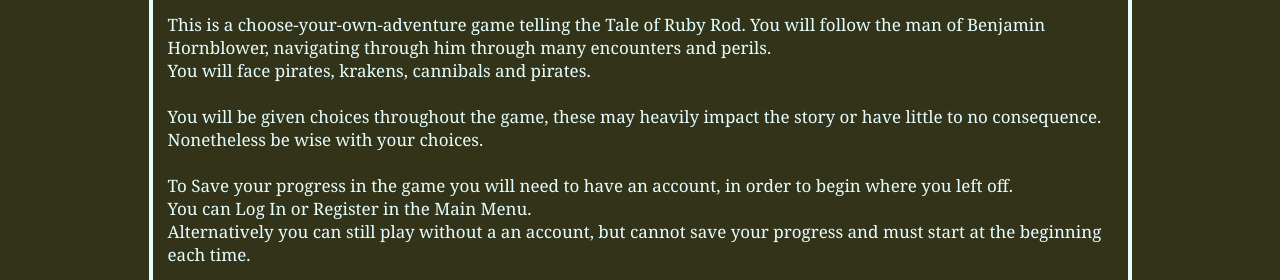
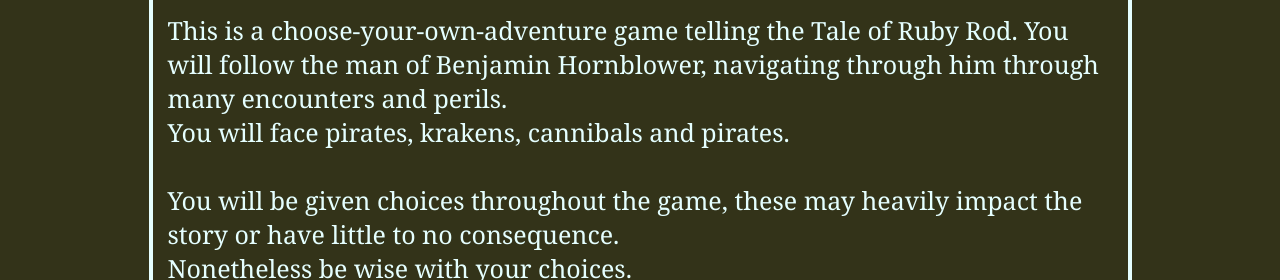
Before and after one commit to callumzw/callamzw.github.io, a plain HTML site: page About/about.html in a window 1280 px wide. Shown: the part 252-532 px from the top of the page. Drawn offline with Linux system fonts and the light colour scheme.

Commit message:
About section font size changed

```diff
--- a/About/about.html
+++ b/About/about.html
@@ -27,7 +27,7 @@
 	</header>
 	<main id="box">
 		<h2> About </h2>
-		<p > This is a choose-your-own-adventure game telling the Tale of Ruby Rod. You will follow the man of Benjamin Hornblower, navigating through him through many encounters and perils.
+		<p style="font-size: 25px"> This is a choose-your-own-adventure game telling the Tale of Ruby Rod. You will follow the man of Benjamin Hornblower, navigating through him through many encounters and perils.
 			</br> You will face pirates, krakens, cannibals and pirates. </br></br>
 
 			You will be given choices throughout the game, these may heavily impact the story or have little to no consequence.
```
